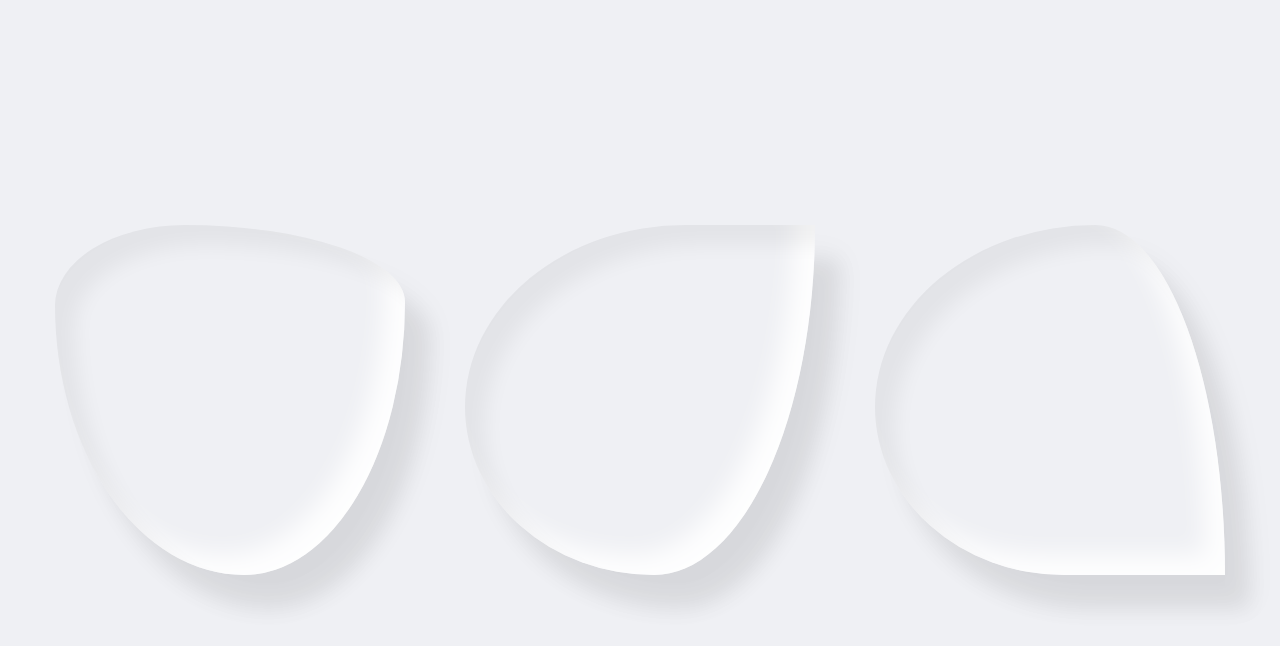
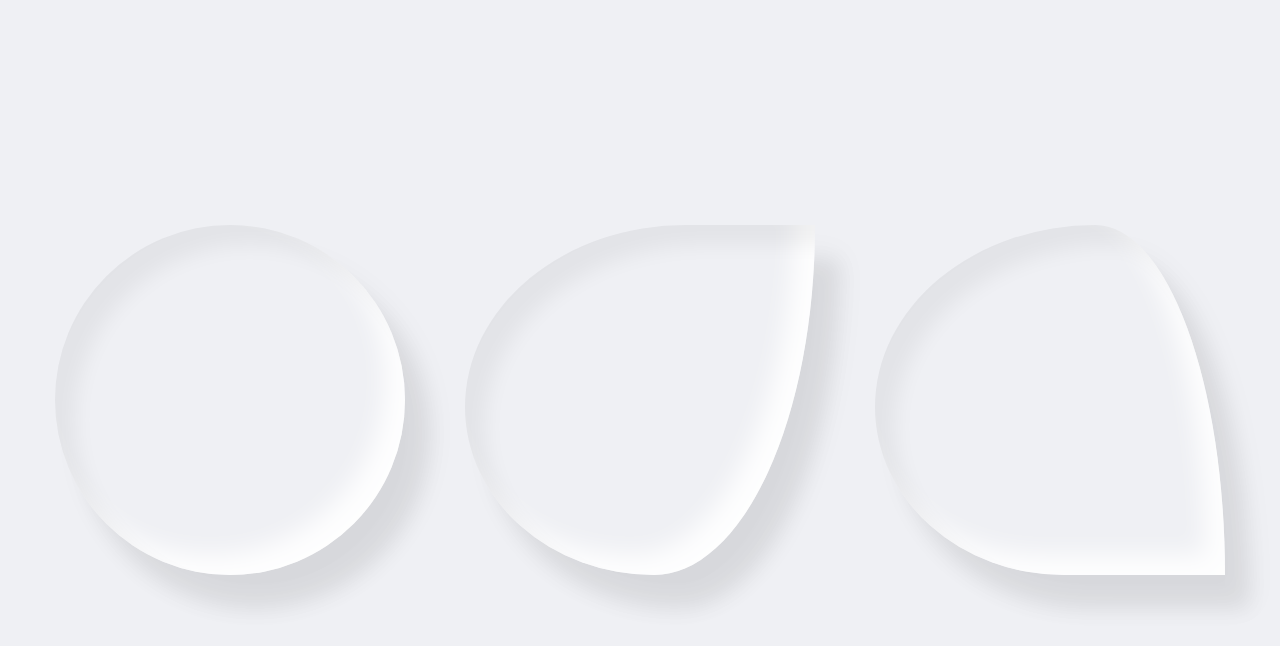
Before and after one commit to bigdataOrfrontEnd/qiankun-test2, a React (Create React App) app: page /butiful in a window 1280 px wide. In both pictures the pointer is over the element 230 px from the left and 400 px from the top of the page. Shown: the top 646 px of the page. Built offline with nearby package versions, Linux system fonts and the light colour scheme.

Commit message:
鼠标移入动画效果完成

```diff
--- a/src/pages/butiful/waterDrop/water.scss
+++ b/src/pages/butiful/waterDrop/water.scss
@@ -12,6 +12,7 @@
   padding: 50px 0;
   gap: 40px 60px; //设置网格行与列之间的间隙
   .drop {
+    transition: 0.5s ease-in-out; //鼠标动画效果
     width: 350px;
     height: 350px;
     // background: #333;
@@ -27,5 +28,8 @@
     &:nth-child(3) {
       border-radius: 63% 37% 46% 54% / 52% 100% 0% 48%;
     }
+    &:hover {
+      border-radius: 50%;
+    }
   }
 }
```
